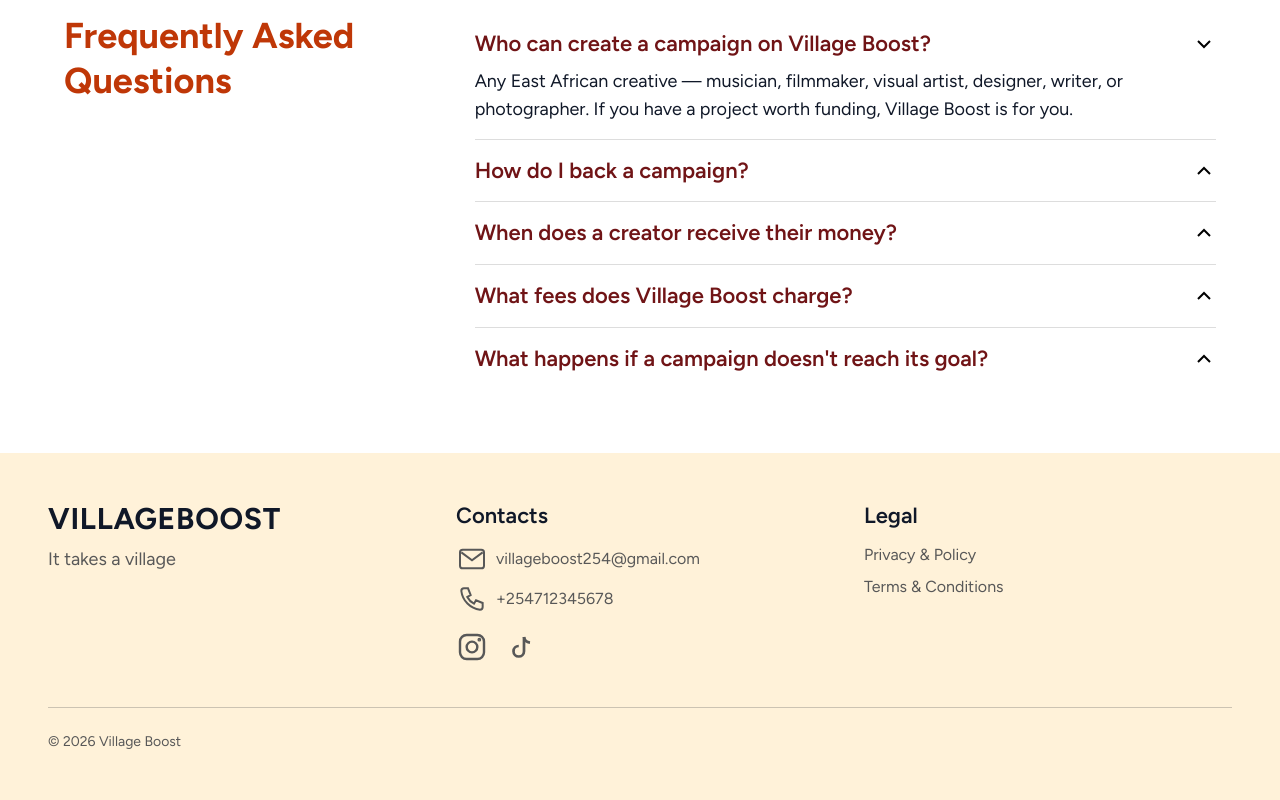
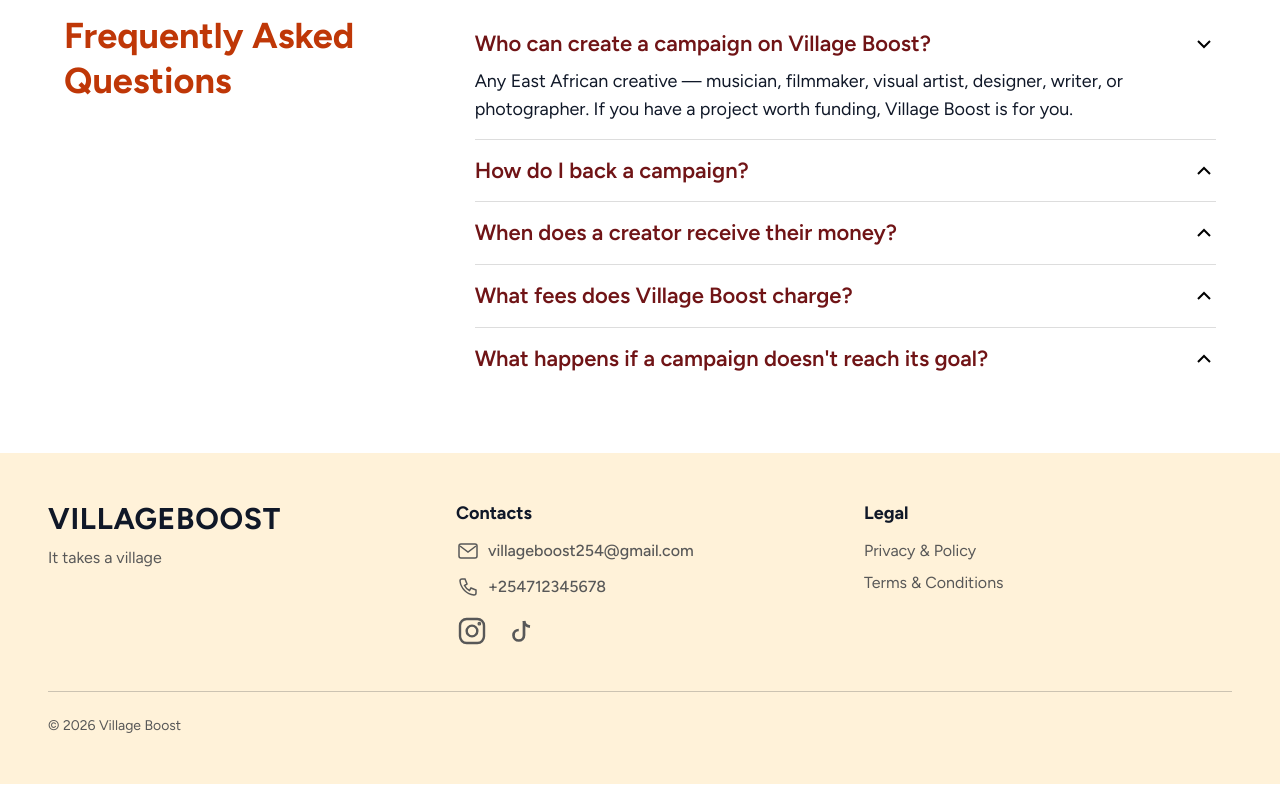
Before and after one commit to villageboost-org/villageboost, a Next.js app: page / in a window 1280 px wide. Shown: the part 3149-3949 px from the top of the page. Built offline with nearby package versions, Linux system fonts and the light colour scheme.

Commit message:
reduce text size of footer links

```diff
--- a/app/components/Footer.tsx
+++ b/app/components/Footer.tsx
@@ -5,7 +5,7 @@ function MailIcon() {
       fill="none"
       stroke="currentColor"
       strokeWidth={1.5}
-      className="h-8 w-8">
+      className="h-6 w-6">
       <rect x="3" y="5" width="18" height="14" rx="2" />
       <path d="m4 7 8 6 8-6" />
     </svg>
@@ -19,7 +19,7 @@ function PhoneIcon() {
       fill="none"
       stroke="currentColor"
       strokeWidth={1.5}
-      className="h-8 w-8">
+      className="h-6 w-6">
       <path d="M6 4h3l2 5-2.5 1.5a11 11 0 0 0 5 5L15 13l5 2v3a2 2 0 0 1-2 2A16 16 0 0 1 4 6a2 2 0 0 1 2-2Z" />
     </svg>
   );
@@ -62,12 +62,12 @@ export default function Footer() {
           <span className="text-3xl font-bold tracking-wide text-gray-900">
             VILLAGEBOOST
           </span>
-          <p className="mt-2 text-lg! text-grey">It takes a village</p>
+          <p className="mt-2 text-grey">It takes a village</p>
         </div>
 
         <div>
-          <h4 className="font-semibold text-gray-900">Contacts</h4>
-          <ul className="mt-3 space-y-2 text-sm text-grey">
+          <h5 className="font-bold! text-gray-900">Contacts</h5>
+          <ul className="mt-3 space-y-3 text-grey font-medium">
             <li className="flex items-center gap-2 text-base">
               <MailIcon /> villageboost254@gmail.com
             </li>
@@ -92,7 +92,7 @@ export default function Footer() {
         </div>
 
         <div>
-          <h4 className="text-sm font-semibold text-gray-900">Legal</h4>
+          <h5 className="font-bold! text-gray-900">Legal</h5>
           <ul className="mt-3 space-y-2 text-base text-grey">
             <li>
               <a href="/privacy-policy">Privacy & Policy</a>
```
